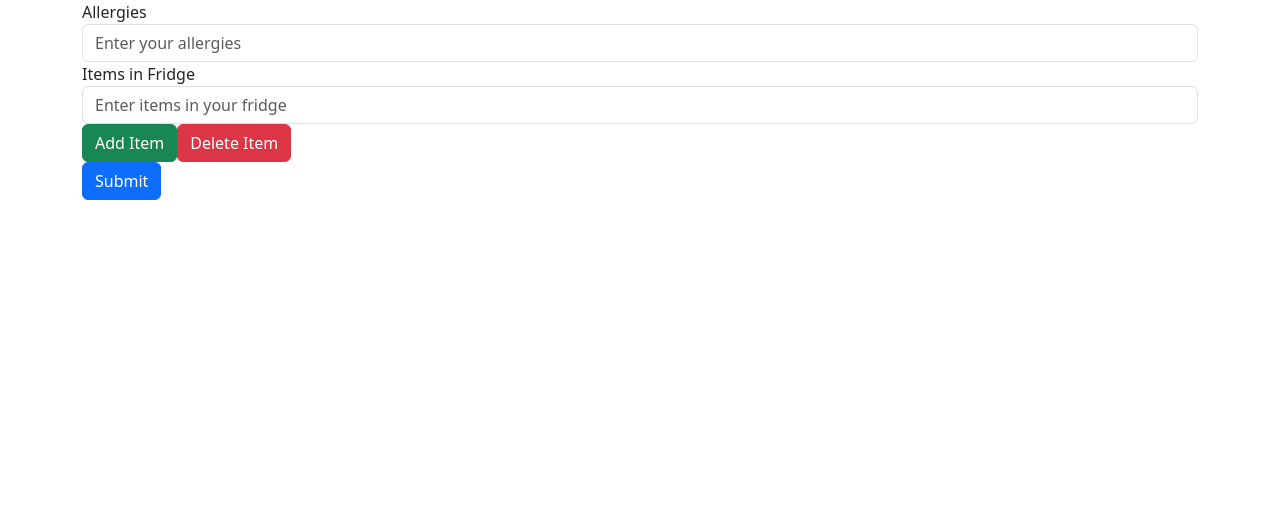
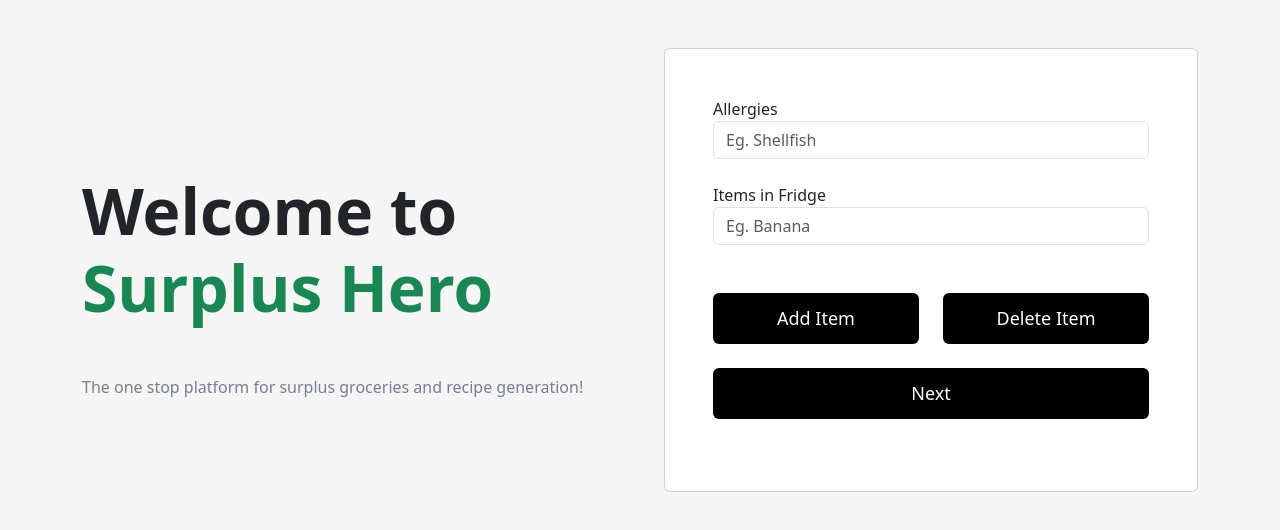
Before and after one commit to robinsjules/WAD2-Project, a Vue app in the folder SuperplusHero/: page /register2 in a window 1280 px wide. Shown: the top 530 px of the page. Built offline with nearby package versions, Linux system fonts and the light colour scheme.

Commit message:
changed text color to green

```diff
--- a/SuperplusHero/src/views/Login.vue
+++ b/SuperplusHero/src/views/Login.vue
@@ -10,7 +10,7 @@
                   <div class="col-lg-6 mb-5 mb-lg-0">
                       <h1 class="my-5 display-3 fw-bold ls-tight">
                           Welcome back to <br />
-                          <span class="text-primary">Surplus Hero!</span>
+                          <span class="text-success">Surplus Hero!</span>
                       </h1>
                       <!-- <p style="color: hsl(217, 10%, 50.8%)">
                           The one stop platform for surplus groceries and recipe generation!
--- a/SuperplusHero/src/views/Register.vue
+++ b/SuperplusHero/src/views/Register.vue
@@ -9,7 +9,7 @@
                     <div class="col-lg-6 mb-5 mb-lg-0">
                         <h1 class="my-5 display-3 fw-bold ls-tight">
                             Welcome to <br />
-                            <span class="text-primary">Surplus Hero</span>
+                            <span class="text-success">Surplus Hero</span>
                         </h1>
                         <p style="color: hsl(217, 10%, 50.8%)">
                             The one stop platform for surplus groceries and recipe generation!
--- a/SuperplusHero/src/views/Register2.vue
+++ b/SuperplusHero/src/views/Register2.vue
@@ -1,22 +1,65 @@
 <template>
-    <div class="container">
-        <form>
+     <!-- <h2>Register Page</h2> -->
 
-            <div class="form-group">
-                <label for="allergies">Allergies</label>
-                <input type="text" class="form-control" id="allergies" placeholder="Enter your allergies">
-            </div>
-            <div class="form-group">
-                <label for="fridgeItems">Items in Fridge</label>
-                <input type="text" class="form-control" id="fridgeItems" placeholder="Enter items in your fridge">
+    <!-- Section: Design Block -->
+    <section class="">
+        <!-- Jumbotron -->
+        <div class="px-5 py-5 px-md-5 text-center text-lg-start" style="background-color: hsl(0, 0%, 96%)">
+            <div class="container">
+                <div class="row gx-lg-5 align-items-center">
+                    <div class="col-lg-6 mb-5 mb-lg-0">
+                        <h1 class="my-5 display-3 fw-bold ls-tight">
+                            Welcome to <br />
+                            <span class="text-success">Surplus Hero</span>
+                        </h1>
+                        <p style="color: hsl(217, 10%, 50.8%)">
+                            The one stop platform for surplus groceries and recipe generation!
+                        </p>
+                    </div>
+
+                    <div class="col-lg-6 mb-5 mb-lg-0">
+                        <div class="card">
+                            <div class="card-body py-5 px-md-5">
+                                <form>
+                                    <!-- 2 column grid layout with text inputs for the first and last names -->
+                                        <div class="col-md-12 mb-4">
+                                            <div class="form-outline">
+                                                <label for="allergies">Allergies</label>
+                                                <input type="text" class="form-control" id="allergies" placeholder="Eg. Shellfish">
+                                            </div>
+                                        </div>
+                                        <div class="col-md-12 mb-4">
+                                            <div class="form-outline">
+                                                <label for="fridgeItems">Items in Fridge</label>
+                                                <input type="text" id="form3Example2" class="form-control" placeholder="Eg. Banana" />
+                                            </div><br>
+                                        </div>
+                                        <div class="row">
+                                        <div class="col-md-6">
+                                                <button type="button" class="btn btn-success" @click="addItem()">Add Item</button>
+                                            </div>
+                                            <div class="col-md-6">
+                                                <button type="button" class="btn btn-danger" @click="deleteItem()" >Delete Item</button>
+                                            </div>
+                                        </div><br>
+                                    <!-- Submit button -->
+                                    <div>
+                                        <button type="submit" class="btn btn-primary btn-block mb-4">
+                                            Next
+                                        </button>
+                                    </div>
 
 
-                <button type="button" class="btn btn-success" @click="addItem()">Add Item</button>
-                <button type="button" class="btn btn-danger" @click="deleteItem()">Delete Item</button>
+                                </form>
+                            </div>
+                        </div>
+                    </div>
+                </div>
             </div>
-            <button type="submit" class="btn btn-primary">Submit</button>
-        </form>
-    </div>
+        </div>
+        <!-- Jumbotron -->
+    </section>
+    <!-- Section: Design Block -->
 </template>
 <script>
                     export default {
```
